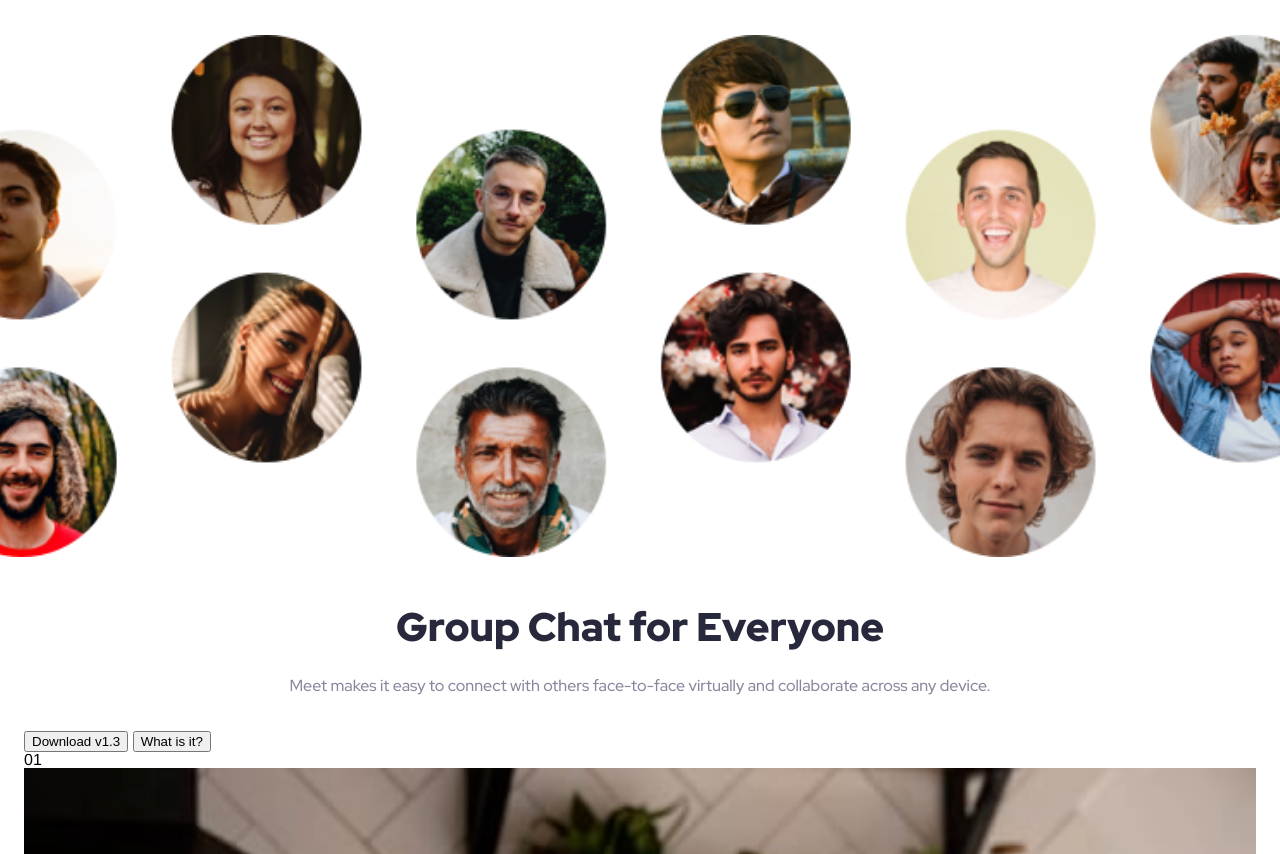
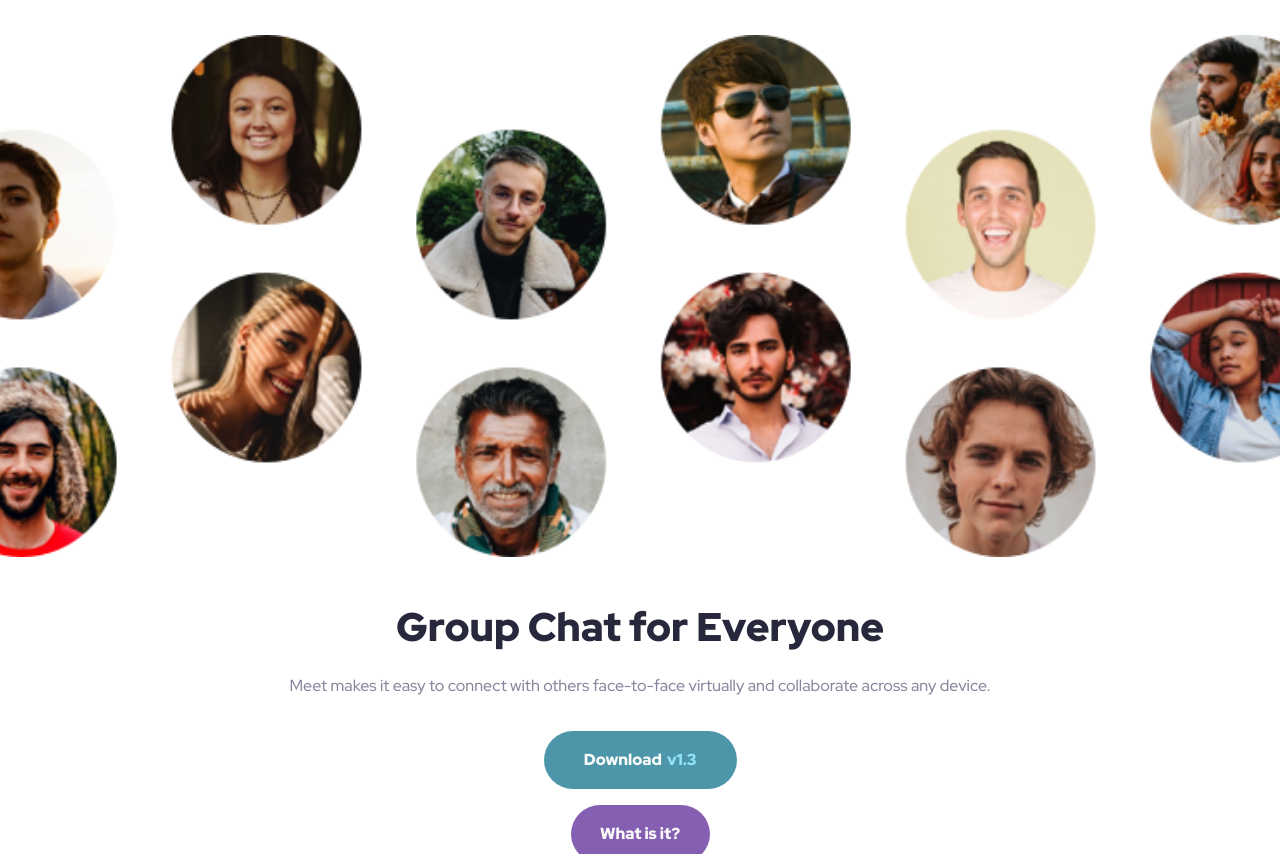
Before and after one commit to miguelzaga/meet-landing-page, a plain HTML site: page index.html in a window 1280 px wide. Shown: the part 98-952 px from the top of the page. Drawn offline with Linux system fonts and the light colour scheme.

Commit message:
buttons styling

```diff
--- a/index.html
+++ b/index.html
@@ -56,13 +56,15 @@
           <div class="group-chat__container-txt">
             <h1 class="group-chat__title">Group Chat for Everyone</h1>
             <p class="group-chat__description">
-              Meet makes it easy to connect with others face-to-face virtually and
-              collaborate across any device.
+              Meet makes it easy to connect with others face-to-face virtually
+              and collaborate across any device.
             </p>
           </div>
           <div class="group-chat__container-btn">
-            <button class="group-chat__btn-download">Download v1.3</button>
-            <button class="group-chat__btn-what">What is it?</button>
+            <button class="group-chat__btn-download btn-download">
+              Download <span class="btn-download__v">v1.3</span>
+            </button>
+            <button class="group-chat__btn-what btn-what">What is it?</button>
           </div>
           <div class="group-chat__separator">01</div>
         </section>
@@ -104,7 +106,6 @@
           <div class="smarter__separator">02</div>
         </section>
       </div>
-
     </main>
     <footer class="footer">
       <div class="footer__container-txt">
--- a/stylesheets/scss/03-objects/_buttons.scss
+++ b/stylesheets/scss/03-objects/_buttons.scss
@@ -0,0 +1,28 @@
+@mixin btn {
+  font-family: $font;
+  font-size: 1rem;
+  line-height: rem(26px);
+  font-weight: $bold;
+  color: $white;
+  border-radius: rem(29px);
+  border: none;
+}
+
+.btn-download {
+  @include btn();
+  background-color: $dark-blue;
+  padding: 1rem rem(40px);
+  width: rem(193px);
+}
+
+.btn-download__v {
+  color: $light-blue;
+  margin-left: rem(2px);
+}
+
+.btn-what {
+  @include btn();
+  background-color: $dark-purple;
+  padding: 1rem rem(29px);
+  width: rem(139px);
+}
--- a/stylesheets/scss/04-components/_group-chat.scss
+++ b/stylesheets/scss/04-components/_group-chat.scss
@@ -5,6 +5,7 @@
 .group-chat__container-txt {
   font-family: $font;
   text-align: center;
+  margin-bottom: 2rem;
 }
 
 .group-chat__title {
@@ -20,5 +21,14 @@
     line-height: rem(26px);
     color: $grey;
     font-weight: $regular;
-    margin-bottom: 2rem;
 }
+
+.group-chat__container-btn {
+    display: flex;
+    flex-direction: column;
+    align-items: center;
+}
+
+.group-chat__btn-download {
+    margin-bottom: 1rem;
+}
```
Also changed, not shown: stylesheets/css/styles.css, 1 other file.
